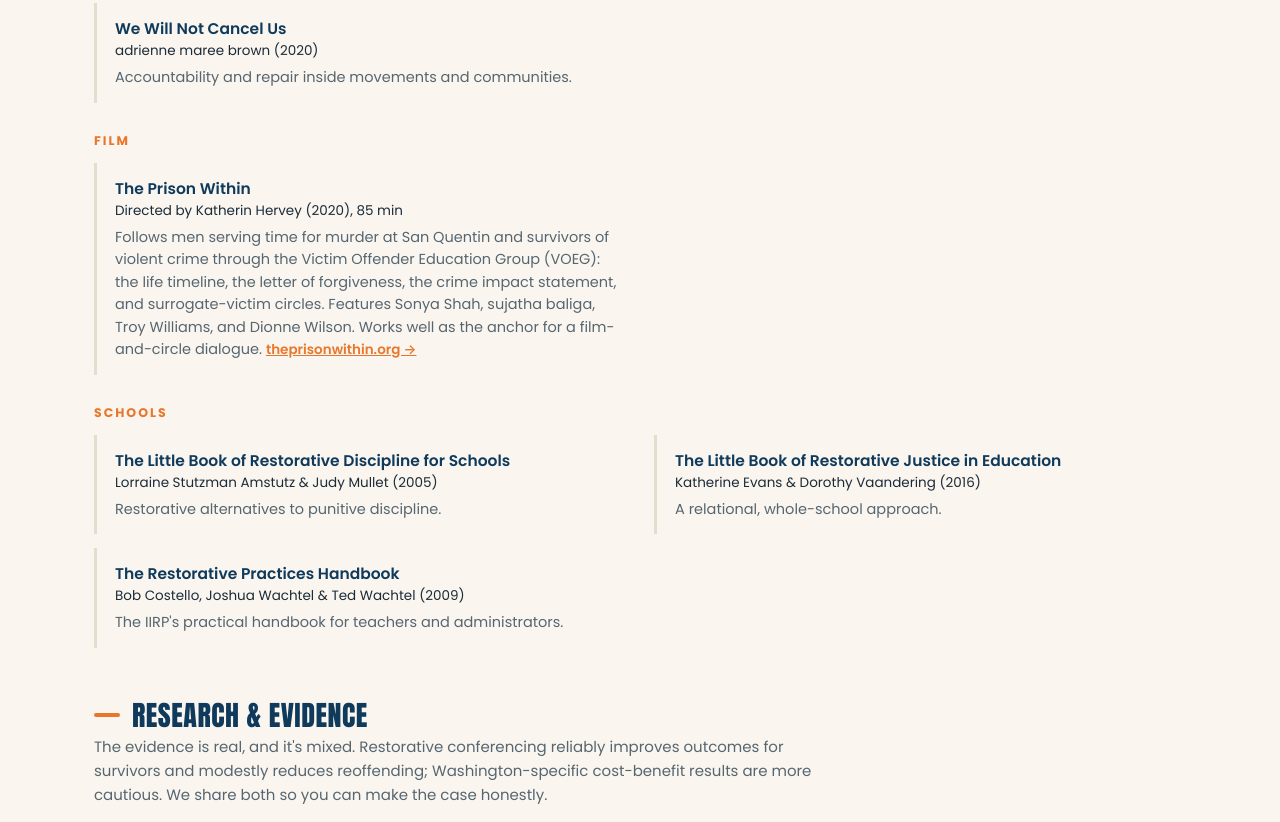
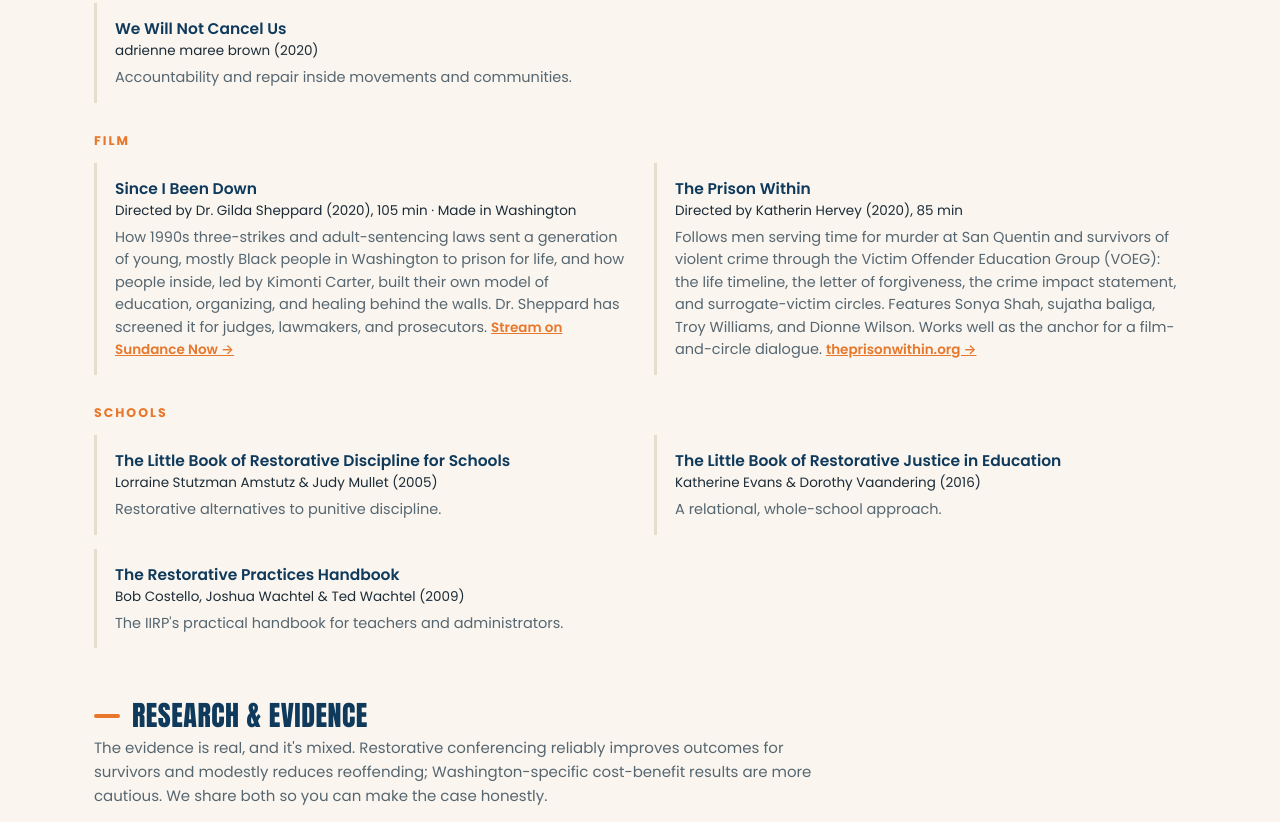
Before and after one commit to davidmorganlund-oss/warpconference, a plain HTML site: page index.html in a window 1280 px wide. Shown: the part 11178-12000 px from the top of the page. Drawn offline with Linux system fonts and the light colour scheme.

Commit message:
Add Since I Been Down to the film list
Co-Authored-By: Claude Opus 5.5 <noreply@anthropic.com>
Claude-Session: https://claude.ai/code/session_01VmF1YLDtNJ7jyQVsGSNtVs

```diff
--- a/index.html
+++ b/index.html
@@ -784,6 +784,7 @@ img{max-width:100%;display:block}
 
       <p class="book-h">Film</p>
       <ul class="book-list">
+        <li><b>Since I Been Down</b><span class="by">Directed by Dr. Gilda Sheppard (2020), 105 min &middot; Made in Washington</span>How 1990s three-strikes and adult-sentencing laws sent a generation of young, mostly Black people in Washington to prison for life, and how people inside, led by Kimonti Carter, built their own model of education, organizing, and healing behind the walls. Dr. Sheppard has screened it for judges, lawmakers, and prosecutors. <a href="https://sundancenow.com/films/watch/since-i-been-down/a40307dc963d5ae0" target="_blank" rel="noopener">Stream on Sundance Now &rarr;</a></li>
         <li><b>The Prison Within</b><span class="by">Directed by Katherin Hervey (2020), 85 min</span>Follows men serving time for murder at San Quentin and survivors of violent crime through the Victim Offender Education Group (VOEG): the life timeline, the letter of forgiveness, the crime impact statement, and surrogate-victim circles. Features Sonya Shah, sujatha baliga, Troy Williams, and Dionne Wilson. Works well as the anchor for a film-and-circle dialogue. <a href="https://theprisonwithin.org" target="_blank" rel="noopener">theprisonwithin.org &rarr;</a></li>
       </ul>
 
```
